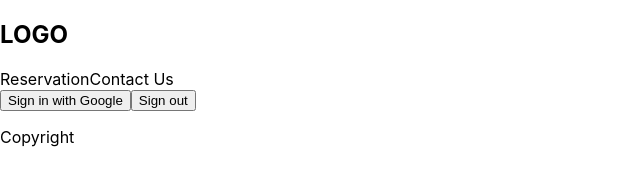
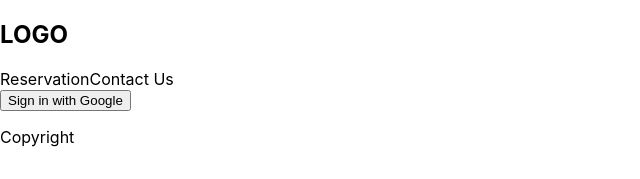
Before and after one commit to Wes-Isaac/hotel_booking, a Next.js app: page /enter in a window 1280 px wide. Shown: the top 179 px of the page, without its empty margins (0-640 px from the left). Built offline with nearby package versions, Linux system fonts and the light colour scheme.

Commit message:
Create userContext

```diff
--- /dev/null
+++ b/lib/context.ts
@@ -0,0 +1,3 @@
+import { createContext } from "react";
+
+export const userContext = createContext({admin: false})
--- a/package.json
+++ b/package.json
@@ -13,6 +13,7 @@
     "next": "12.2.2",
     "react": "18.2.0",
     "react-dom": "18.2.0",
+    "react-firebase-hooks": "^5.0.3",
     "react-hot-toast": "^2.3.0"
   },
   "devDependencies": {
--- a/pages/enter.tsx
+++ b/pages/enter.tsx
@@ -1,11 +1,13 @@
 import { signOut } from 'firebase/auth'
 import { auth, googleAuthProvider, signWithPopup } from '../lib/config'
+import { useContext } from "react"
+import { userContext } from "../lib/context"
 
 const Enter = () => {
+  const { admin } = useContext(userContext);
+
   return (
-    <div>
-      <SignInButton />
-      <SignOutButton />
+    <div>{ admin ? <SignInButton />: <SignOutButton /> }
     </div>
   )
 }
```
Also changed, not shown: lib/hooks.ts (added, +25 -0 lines), pages/_app.tsx (+5 -2 lines), 1 other file (tests, documents, lock files or other folders).
